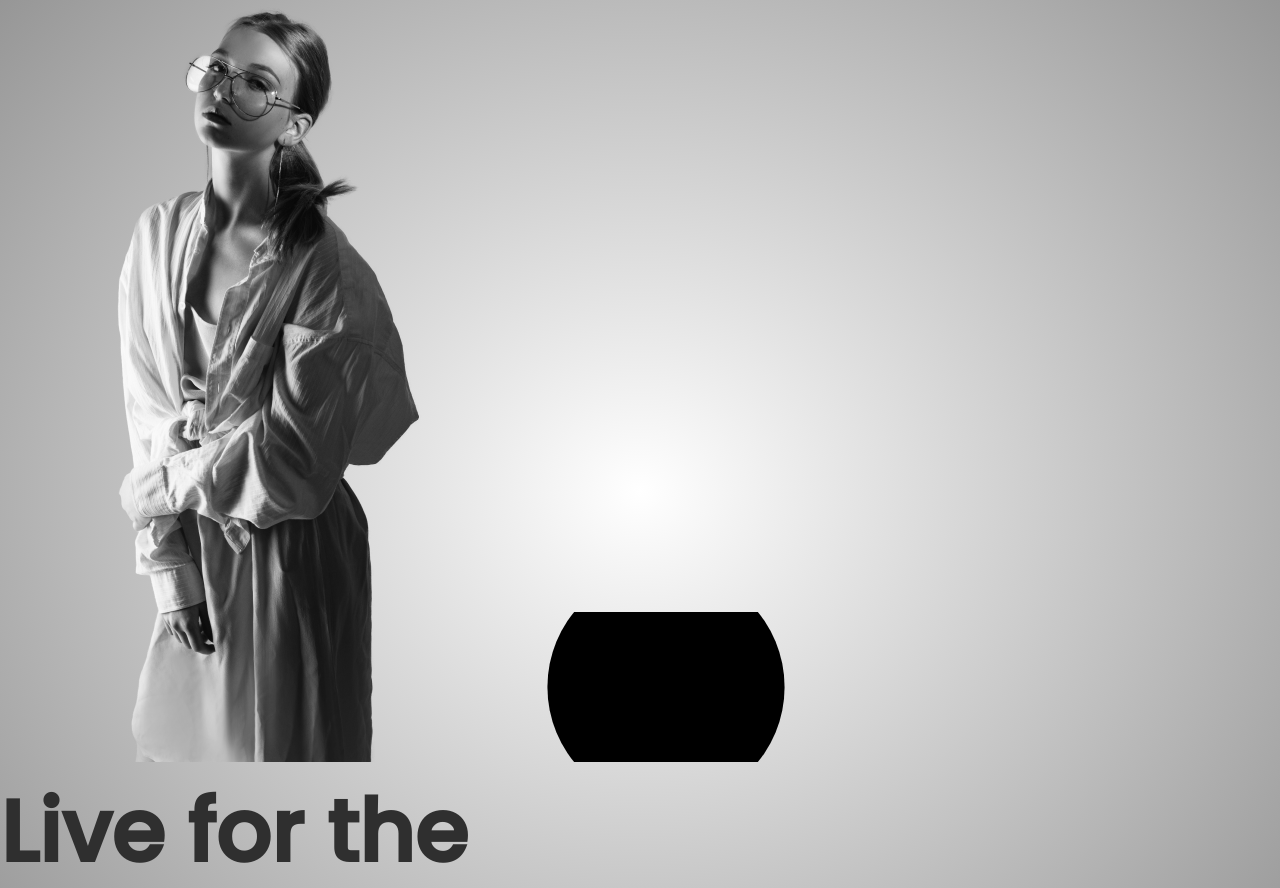
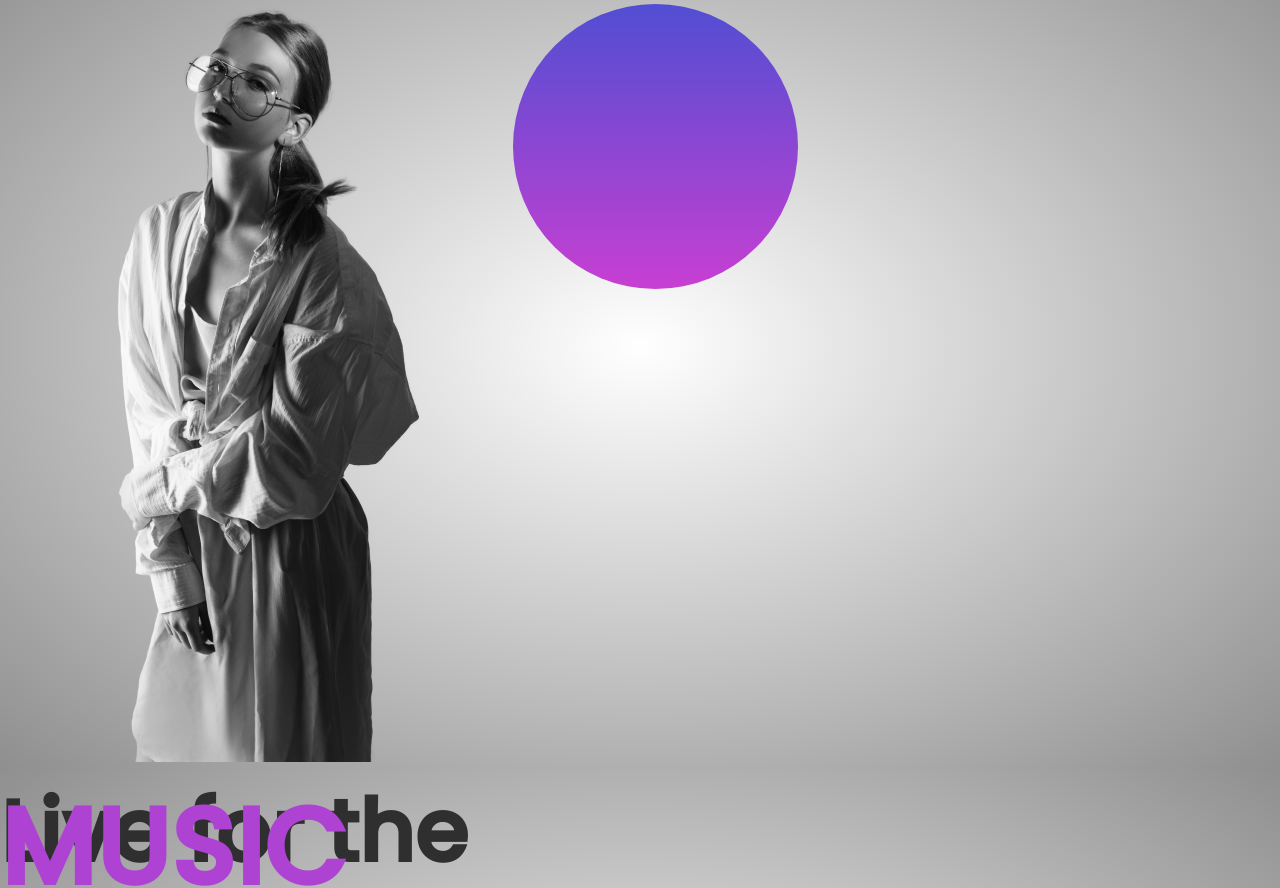
Before and after one commit to RobinHawiz/soundwave2, a plain HTML site: page index.html in a window 1280 px wide. Shown: the part 76-964 px from the top of the page. Drawn offline with Linux system fonts and the light colour scheme.

Commit message:
circle coloring added

```diff
--- a/index.html
+++ b/index.html
@@ -29,7 +29,21 @@
       <div class="home-wrapper">
         <div class="hero">
           <img src="./images/model.png" alt="" />
-          <svg><circle cx="50%" cy="50%" r="50%"></circle></svg>
+          <svg>
+            <defs>
+              <linearGradient id="grad" x1="0%" y1="0" x2="0%" y2="1">
+                <stop
+                  offset="0%"
+                  style="stop-color: #514ed2; stop-opacity: 1;"
+                />
+                <stop
+                  offset="100%"
+                  style="stop-color: #c73fd2; stop-opacity: 1;"
+                />
+              </linearGradient>
+            </defs>
+            <circle cx="50%" cy="50%" r="50%"></circle>
+          </svg>
           <h2>Live for the</h2>
           <h1>MUSIC</h1>
         </div>
--- a/styles/_home.scss
+++ b/styles/_home.scss
@@ -1,2 +1,24 @@
 #home {
+  .home-wrapper {
+    min-height: 90vh;
+    .hero {
+      img {
+        position: relative;
+      }
+      svg {
+        position: absolute;
+        width: 28.5rem;
+        height: 28.5rem;
+        circle {
+          fill: url("#grad");
+        }
+      }
+      h2 {
+        position: absolute;
+      }
+      h1 {
+        position: absolute;
+      }
+    }
+  }
 }
--- a/styles/style.scss
+++ b/styles/style.scss
@@ -6,7 +6,6 @@ $p-font-size: calc(0.9rem + 0.9vmin);
 $header1-color: #ae43d3;
 $header2-color: #2f2f2f;
 $background-color: radial-gradient(white, #8f8f8f);
-$circle-color: linear-gradient(#514ed2, #c73fd2);
 $button-color: linear-gradient(to left, #574ed3, #b043d3);
 
 @mixin flex($direction, $align, $justify) {
```
Also changed, not shown: styles/style.css, 1 other file.
